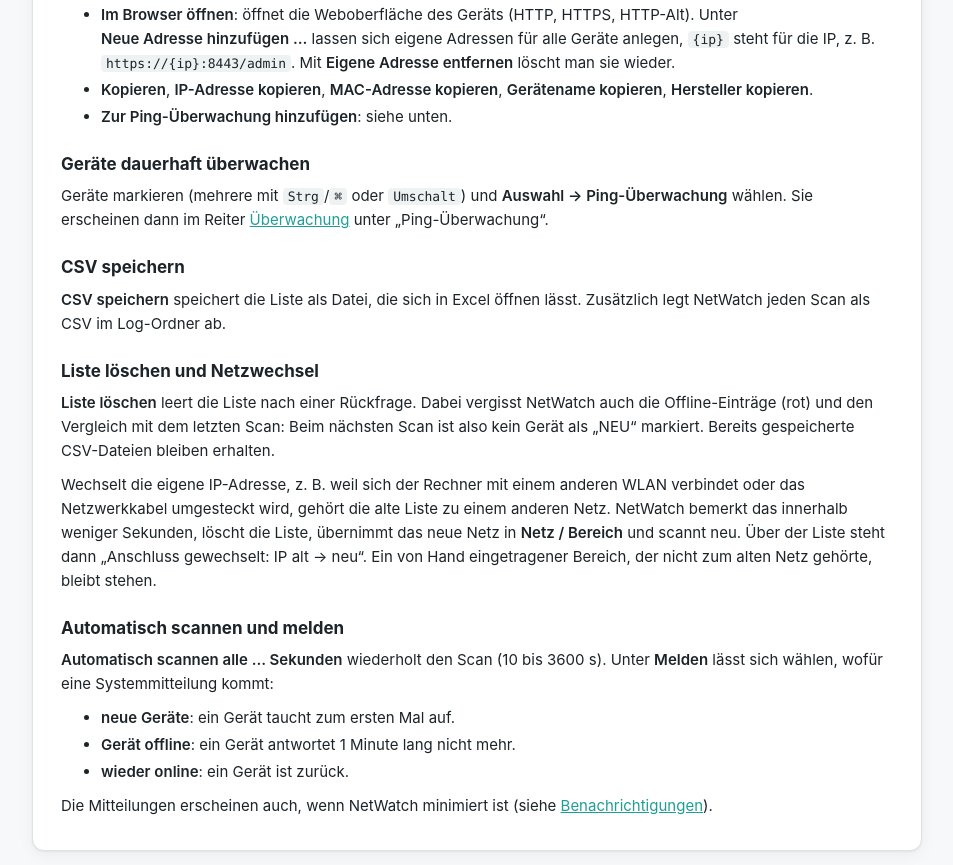
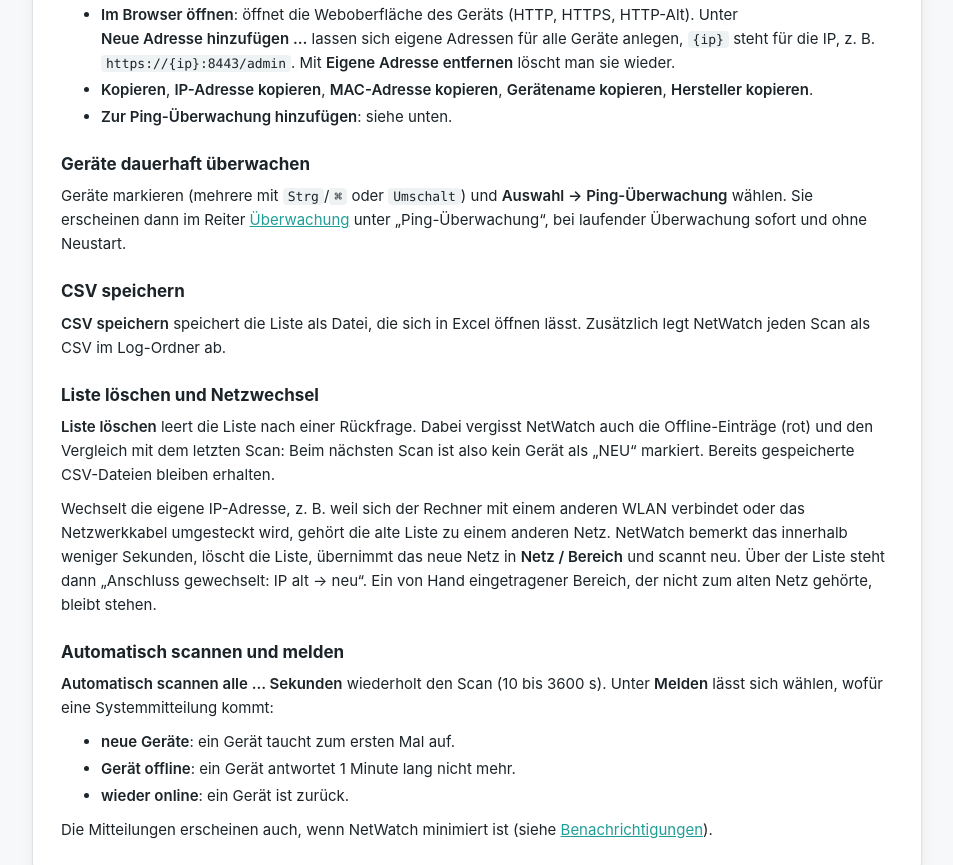
Before and after one commit to CKV-Kassen-Partner/ckv-netwatch-releases, a plain HTML site: page handbuch/index.html in a window 1280 px wide. Shown: the part 5325-6190 px from the top of the page, without its empty margins (288-1241 px from the left). Drawn offline with Linux system fonts and the light colour scheme.

Commit message:
Handbuch V0.016.0

```diff
--- a/handbuch/index.html
+++ b/handbuch/index.html
@@ -304,7 +304,7 @@ footer { color: var(--muted); font-size: 13px; text-align: center; padding: 10px
 </ul>
 
 <h3 id="lan-ueberwachen">Geräte dauerhaft überwachen</h3>
-<p>Geräte markieren (mehrere mit <kbd>Strg</kbd>/<kbd>⌘</kbd> oder <kbd>Umschalt</kbd>) und <span class="ui">Auswahl → Ping-Überwachung</span> wählen. Sie erscheinen dann im Reiter <a href="#ueberwachung">Überwachung</a> unter „Ping-Überwachung“.</p>
+<p>Geräte markieren (mehrere mit <kbd>Strg</kbd>/<kbd>⌘</kbd> oder <kbd>Umschalt</kbd>) und <span class="ui">Auswahl → Ping-Überwachung</span> wählen. Sie erscheinen dann im Reiter <a href="#ueberwachung">Überwachung</a> unter „Ping-Überwachung“, bei laufender Überwachung sofort und ohne Neustart.</p>
 
 <h3 id="lan-csv">CSV speichern</h3>
 <p><span class="ui">CSV speichern</span> speichert die Liste als Datei, die sich in Excel öffnen lässt. Zusätzlich legt NetWatch jeden Scan als CSV im Log-Ordner ab.</p>
@@ -434,6 +434,7 @@ footer { color: var(--muted); font-size: 13px; text-align: center; padding: 10px
 <li><span class="ui">Ping-Überwachung (dauerhaft, nur Ping)</span>: Ziele, die nur per Ping beobachtet werden, z. B. Drucker oder Access Points. Mit Verfügbarkeit, Verlust, Ausfällen, Ausfallzeit und letztem Ausfall.</li>
 <li><span class="ui">Log – Erstkontakt und Fehler (wer und warum)</span>: die Ereignisse, farbig nach Art.</li>
 </ul>
+<p><b>Sortieren:</b> Ein Klick auf eine Spaltenüberschrift sortiert die Tabelle danach, ein zweiter Klick dreht die Reihenfolge um. ▲/▼ zeigt die gewählte Spalte. Zahlen, IP-Adressen, Prozente und Zeiten werden nach Wert sortiert („Kasse 2“ vor „Kasse 10“), leere Felder („–“) stehen immer unten. Die Sortierung bleibt erhalten, während sich die Werte laufend aktualisieren. Ist das Log sortiert, springt es bei neuen Einträgen nicht mehr ans Ende. Das gilt auch für die beiden Listen in den Einstellungen.</p>
 
 <h3 id="log">Das Log</h3>
 <p>Das Log (<code>logs/netwatch_log_DATUM.csv</code>, in Excel lesbar) enthält bewusst nur den <b>Erstkontakt</b> und danach nur <b>Fehler</b>, jeweils mit Verursacher und Grund:</p>
@@ -491,7 +492,7 @@ footer { color: var(--muted); font-size: 13px; text-align: center; padding: 10px
 <li>Eine Zeile im alten Format, z. B. <code>Kasse 2;192.168.1.52;9100</code>, kann man ins Feld Bezeichnung einfügen; sie wird beim Hinzufügen aufgeteilt.</li>
 <li>Eine IP steht nur einmal je Liste. Falsche Eingaben (Port keine Zahl, Intervall unter 0,5 s) meldet die Zeile unter den Feldern.</li>
 </ul>
-<p>Geräte, die sich über die Monitor-App oder den Client melden, nimmt NetWatch automatisch auf. Änderungen gelten nach <span class="ui">Speichern</span>. Läuft die Überwachung, startet NetWatch sie auf Wunsch neu.</p>
+<p>Geräte, die sich über die Monitor-App oder den Client melden, nimmt NetWatch automatisch auf. Änderungen gelten nach <span class="ui">Speichern</span>. Die <b>Ping-Überwachung</b> übernimmt neue, geänderte und entfernte Ziele sofort, auch bei laufender Überwachung; bestehende Ziele behalten ihre Messwerte. Ändern sich Geräte oder Messeinstellungen, fragt NetWatch, ob die Messung neu starten soll.</p>
 </section>
 
 <!-- ============================================================ -->
```
